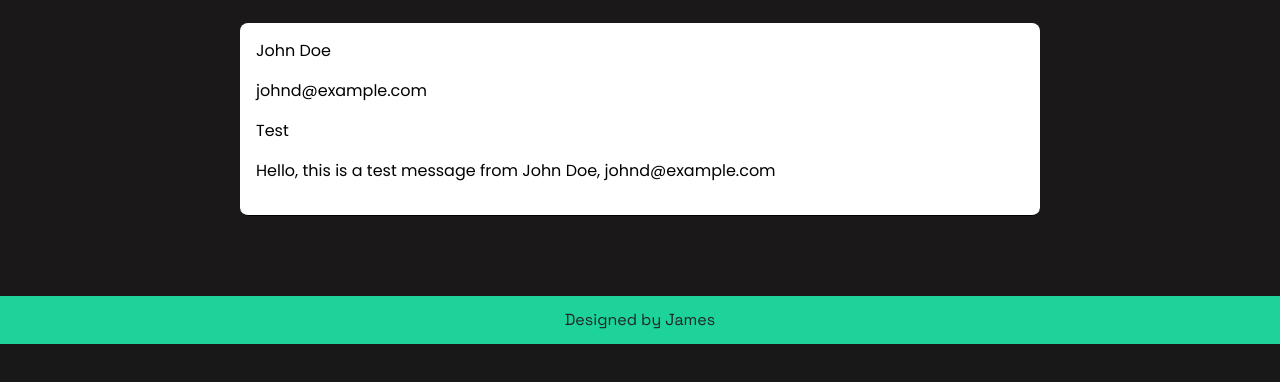
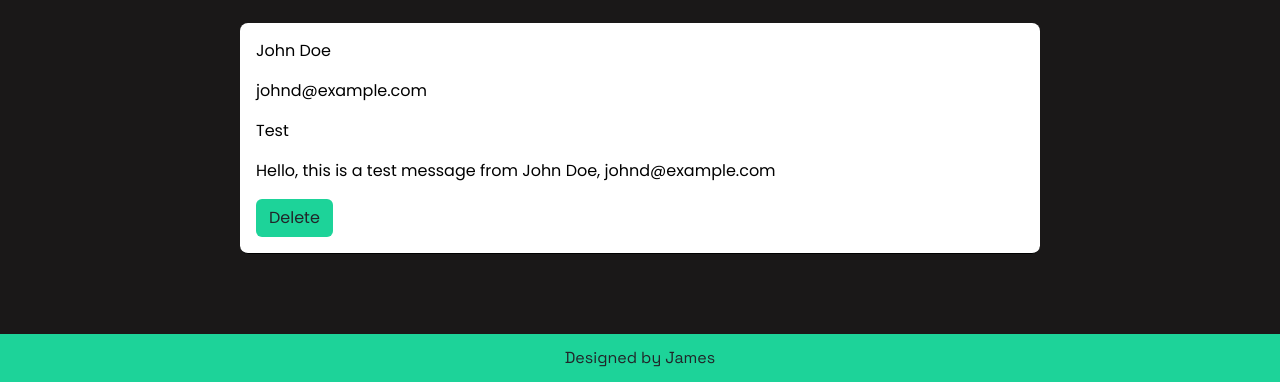
Before and after one commit to james-fitz86/portfolio, a Flask app: page /admin in a window 1280 px wide. Shown: the part 1168-1550 px from the top of the page. Before the commit the page ends 1512 px from the top, so only its background shows below. Run offline with Flask 3, Linux system fonts and the light colour scheme; the visitor is signed in with stand-in values (Sample User, id 1).

Commit message:
added form/button for deleting contact message

```diff
--- a/templates/admin.html
+++ b/templates/admin.html
@@ -35,6 +35,10 @@
               <p>{{ message.email }}</p>
               <p>{{ message.subject }}</p>
               <p>{{ message.message }}</p>
+              <form action="{{ url_for('routes.delete_message_route') }}" method="post">
+                <input type="hidden" name="index" value="{{ loop.index0 }}">
+                <button type="submit" class="btn custom-btn">Delete</button>
+              </form>
             </div>
             {% endfor %}
         </div>
```
